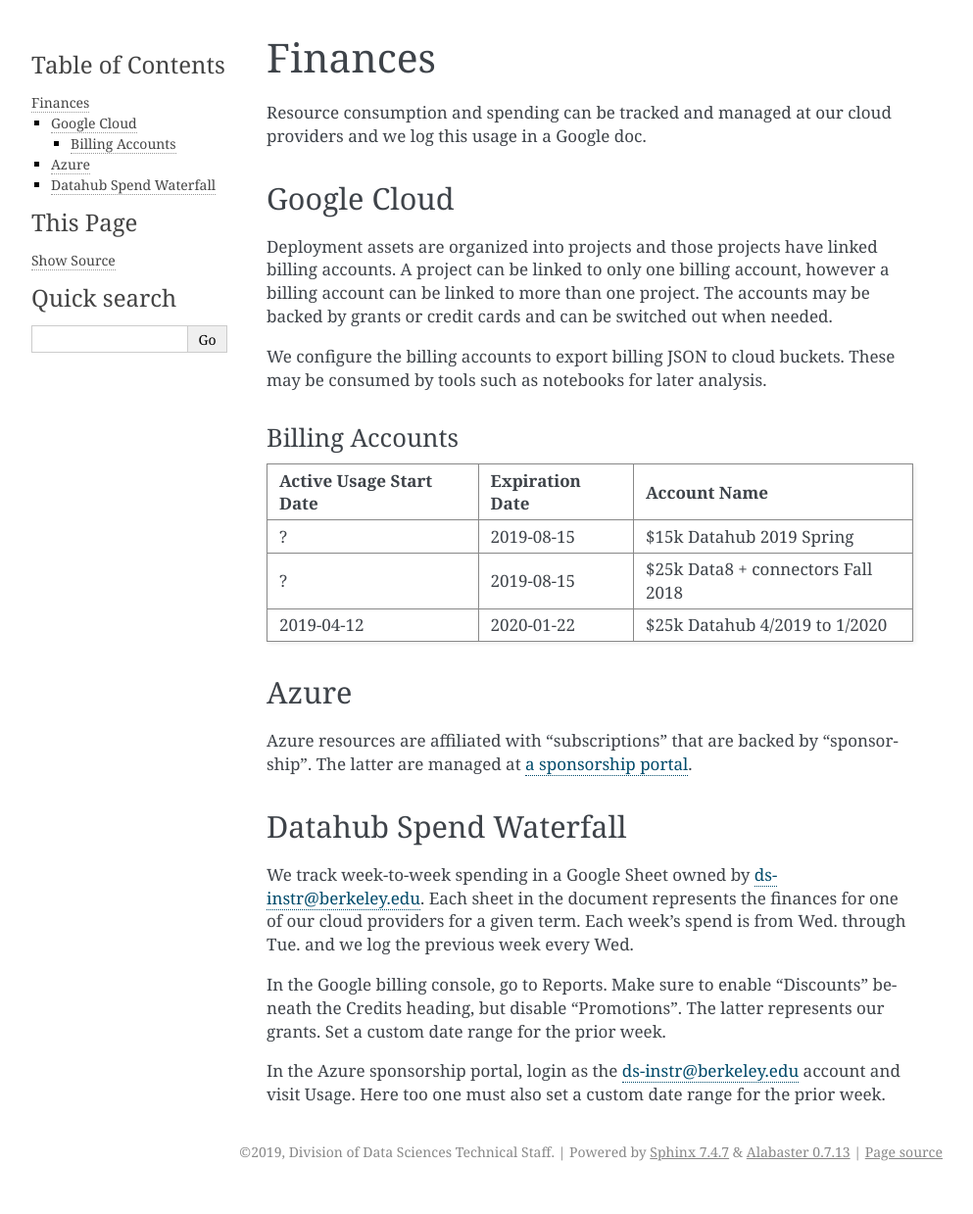
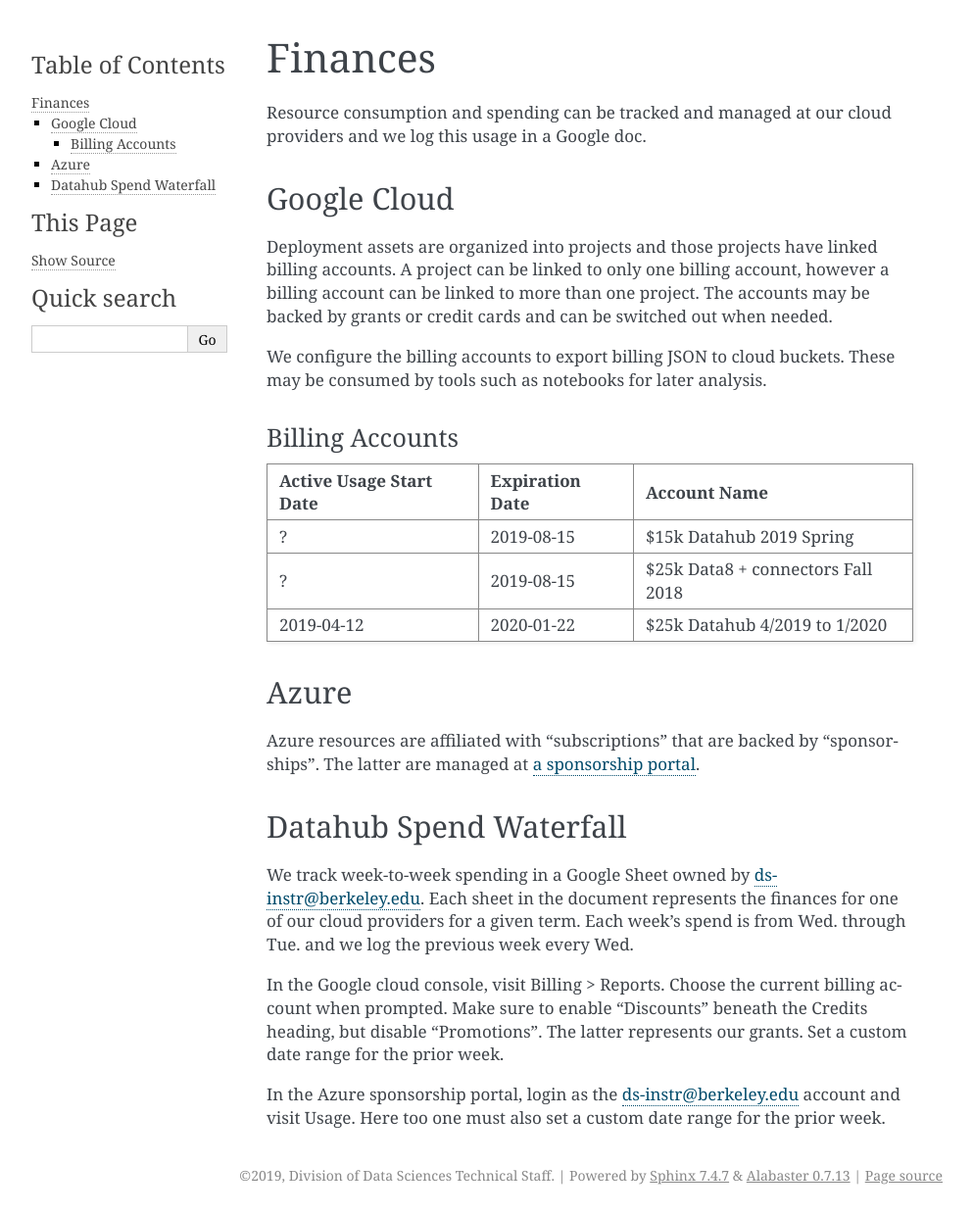
Before and after one commit to berkeley-dsep-infra/datahub, a Sphinx documentation site: the page built from docs/finances.rst, in a window 1280 px wide. Shown: the whole page at 98% size, without its empty margins (148-1141 px from the left). Built offline with Sphinx 7.4.7, drawn with Linux system fonts in a browser that asks for light colours; before the commit the page ends 1215 px from its top, so only the background shows below that.

Commit message:
Clarify billing usage access.

```diff
--- a/docs/finances.rst
+++ b/docs/finances.rst
@@ -29,13 +29,13 @@
 Azure
 =====
 
-Azure resources are affiliated with "subscriptions" that are backed by "sponsorship". The latter are managed at `a sponsorship portal <https://www.microsoftazuresponsorships.com>`_.
+Azure resources are affiliated with "subscriptions" that are backed by "sponsorships". The latter are managed at `a sponsorship portal <https://www.microsoftazuresponsorships.com>`_.
 
 Datahub Spend Waterfall
 =======================
 
 We track week-to-week spending in a Google Sheet owned by ds-instr@berkeley.edu. Each sheet in the document represents the finances for one of our cloud providers for a given term. Each week's spend is from Wed. through Tue. and we log the previous week every Wed.
 
-In the Google billing console, go to Reports. Make sure to enable "Discounts" beneath the Credits heading, but disable "Promotions". The latter represents our grants. Set a custom date range for the prior week.
+In the Google cloud console, visit Billing > Reports. Choose the current billing account when prompted. Make sure to enable "Discounts" beneath the Credits heading, but disable "Promotions". The latter represents our grants. Set a custom date range for the prior week.
 
 In the Azure sponsorship portal, login as the ds-instr@berkeley.edu account and visit Usage. Here too one must also set a custom date range for the prior week.
```
